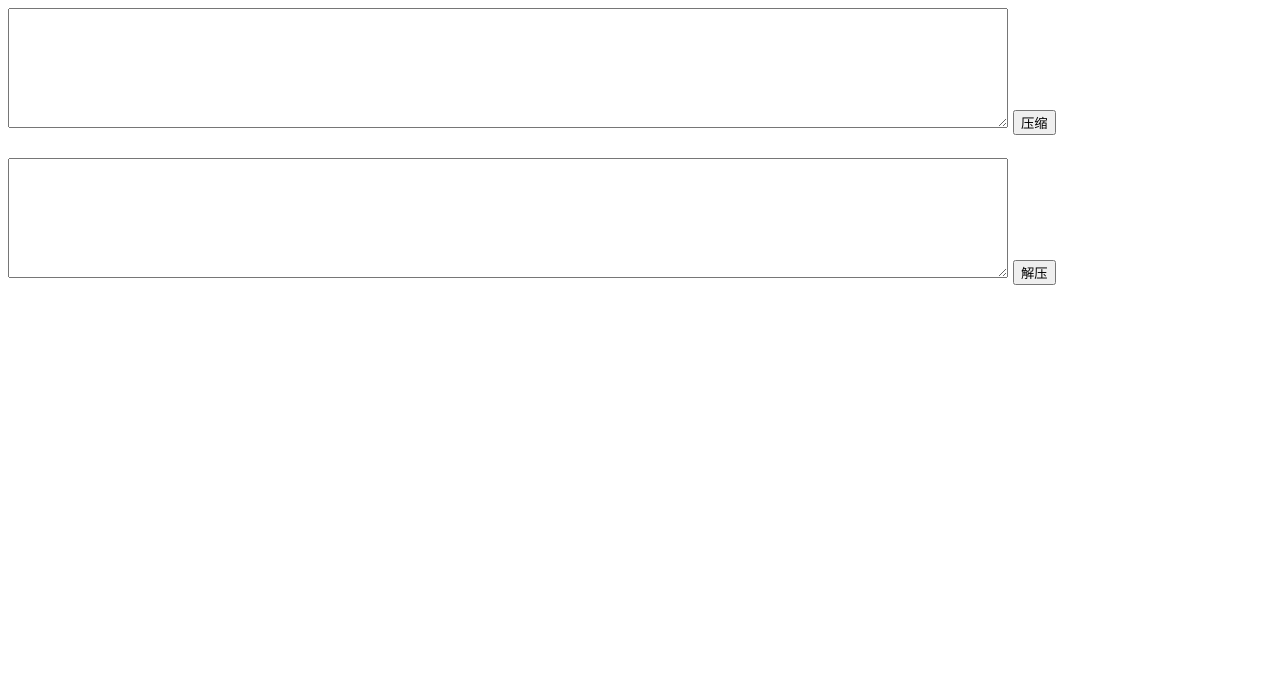
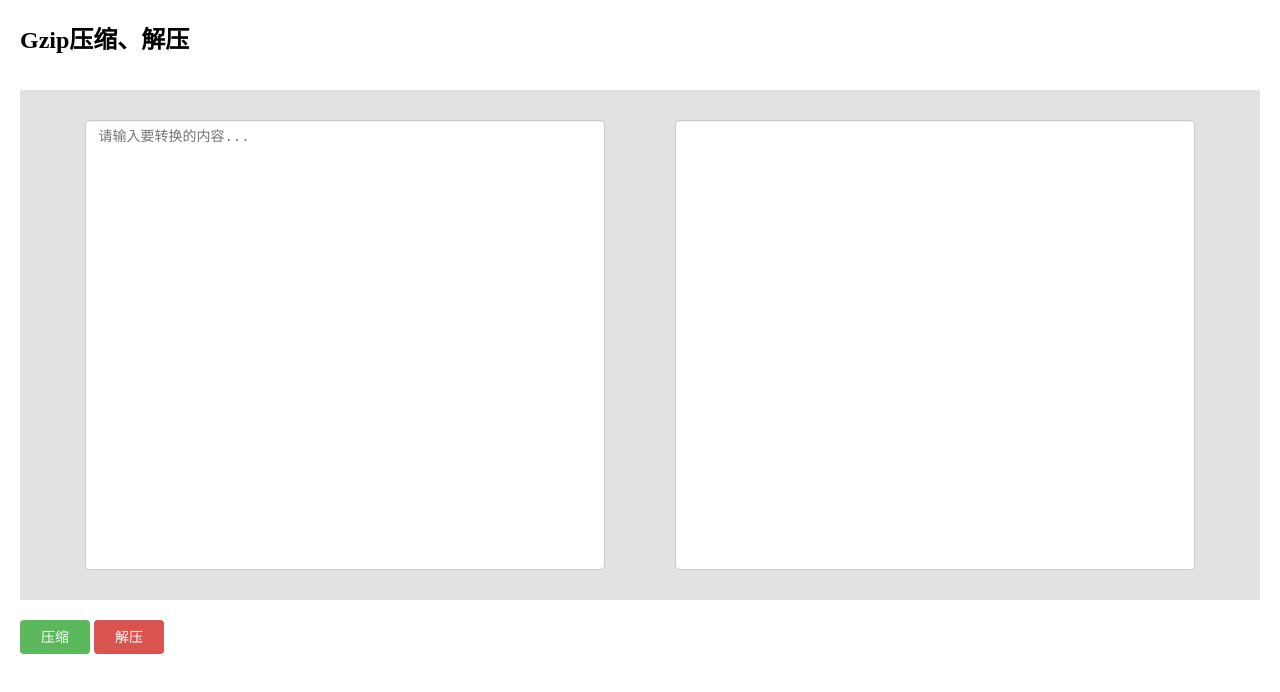
Before and after one commit to LuckyLiuyz/un-gzip, a plain HTML site: page ungzip.html in a window 1280 px wide. Drawn offline with Linux system fonts and the light colour scheme.

Commit message:
样式修改

```diff
--- /dev/null
+++ b/index.css
@@ -0,0 +1,97 @@
+html body{
+    margin: 0;
+    padding: 0;
+}
+.tips{
+    line-height: 60px;
+}
+.page-wrapper{
+    margin: 10px 20px;
+}
+.text-area{
+    display: flex;
+    justify-content: center;
+    align-items: center;
+    background: #e2e2e2;
+    padding: 30px;
+    box-sizing: border-box;
+}
+.left-text{
+    flex: 1;
+}
+
+.right-text{
+    flex: 1;
+}
+.zip-textarea{
+    display: block;
+    width: 88%;
+    height: 450px;
+    padding: 6px 12px;
+    font-size: 14px;
+    line-height: 1.428571429;
+    color: #555;
+    resize: none;
+    margin: auto;
+    vertical-align: middle;
+    background-color: #fff;
+    border: 1px solid #ccc;
+    border-radius: 4px;
+    -webkit-box-shadow: inset 0 1px 1px rgba(0,0,0,.075);
+    box-shadow: inset 0 1px 1px rgba(0,0,0,.075);
+    -webkit-transition: border-color ease-in-out .15s,box-shadow ease-in-out .15s;
+    transition: border-color ease-in-out .15s,box-shadow ease-in-out .15s;
+}
+.middle-btn{
+    margin-top: 20px;
+}
+.middle-btn button{
+    display: inline-block;
+    padding: 6px 20px;
+    margin-bottom: 0;
+    font-size: 14px;
+    font-weight: normal;
+    line-height: 1.428571429;
+    text-align: center;
+    white-space: nowrap;
+    vertical-align: middle;
+    cursor: pointer;
+    border: 1px solid transparent;
+    border-radius: 4px;
+    -webkit-user-select: none;
+    -moz-user-select: none;
+    -ms-user-select: none;
+    -o-user-select: none;
+    user-select: none;
+}
+.zip-btn{
+    color: #fff;
+    background-color: #5cb85c;
+    border-color: #4cae4c;
+}
+.unzip-btn{
+    color: #fff;
+    background-color: #d9534f;
+    border-color: #d43f3a;
+}
+
+/*定义滚动条高宽及背景 高宽分别对应横竖滚动条的尺寸*/
+textarea::-webkit-scrollbar {
+    width: 6px;
+    height: 10px;
+    background-color: rgb(196, 189, 189);
+}
+
+/*定义滚动条轨道 内阴影+圆角*/
+textarea::-webkit-scrollbar-track {
+    -webkit-box-shadow: inset 0 0 6px rgba(0,0,0,0.3);
+    border-radius: 10px;
+    background-color: #F5F5F5;
+}
+
+/*定义滑块 内阴影+圆角*/
+textarea::-webkit-scrollbar-thumb {
+    border-radius: 10px;
+    -webkit-box-shadow: inset 0 0 6px rgba(0,0,0,.3);
+    background-color: #999;
+}
--- /dev/null
+++ b/index.js
@@ -0,0 +1,147 @@
+//压缩编码
+var base64EncodeChars = "ABCDEFGHIJKLMNOPQRSTUVWXYZabcdefghijklmnopqrstuvwxyz0123456789+/";
+//解压编码
+var base64DecodeChars = new Array(-1, -1, -1, -1, -1, -1, -1, -1, -1, -1, -1,
+    -1, -1, -1, -1, -1, -1, -1, -1, -1, -1, -1, -1, -1, -1, -1, -1, -1, -1,
+    -1, -1, -1, -1, -1, -1, -1, -1, -1, -1, -1, -1, -1, -1, 62, -1, -1, -1,
+    63, 52, 53, 54, 55, 56, 57, 58, 59, 60, 61, -1, -1, -1, -1, -1, -1, -1,
+    0, 1, 2, 3, 4, 5, 6, 7, 8, 9, 10, 11, 12, 13, 14, 15, 16, 17, 18, 19, 20,
+    21, 22, 23, 24, 25, -1, -1, -1, -1, -1, -1, 26, 27, 28, 29, 30, 31, 32,
+    33, 34, 35, 36, 37, 38, 39, 40, 41, 42, 43, 44, 45, 46, 47, 48, 49, 50,
+    51, -1, -1, -1, -1, -1);
+
+/**
+ * @method 解压缩
+ */
+function unzip() {
+    try{
+        document.getElementById("target-code").innerHTML = "";
+        var str = document.getElementById("origin-code").value;
+        if (str == undefined) {
+            return null;
+        }
+        var gstr = decodeBase64(str);
+        var strData = pako.inflate(gstr, {
+            to : 'string'
+        });
+        try{
+            strData = JSON.parse(strData);
+        }catch(error){
+
+        }
+        if (strData.error && strData.error.stack) {
+            var stack = strData.error.stack;
+            stack = stack.replace(/\r\n/g, '<br>');
+            stack = stack.replace(/\t/g, '               ');
+            strData.error.stack = stack;
+        }
+        console.log("解压结果：", strData);
+        strData = JSON.stringify(strData, null, 4)
+        document.getElementById("target-code").innerText = strData;
+    }catch (error){
+        document.getElementById("target-code").innerText = "解压出现异常====>" + error;
+    }
+};
+
+/**
+ * @method 压缩
+ */
+function zip() {
+    try{
+        document.getElementById("target-code").innerText = "";
+        var str = document.getElementById("origin-code").value;
+        if (str == undefined) {
+            return null;
+        }
+        var gstr2 = pako.gzip(str);
+        gstr2 = encodeBase64(gstr2)
+        document.getElementById("target-code").innerText = gstr2;
+    }catch(error){
+        document.getElementById("target-code").innerText = "压缩出现异常====>" + error;
+    }
+}
+
+/**
+ * @method 压缩
+ */
+function encodeBase64(bytes) {
+    var out, i, len;
+    var c1, c2, c3;
+    len = bytes.length;
+    i = 0;
+    out = "";
+    while (i < len) {
+        c1 = bytes[i++] & 0xff;
+        if (i == len) {
+            out += base64EncodeChars.charAt(c1 >> 2);
+            out += base64EncodeChars.charAt((c1 & 0x3) << 4);
+            out += "==";
+            break;
+        }
+        c2 = bytes[i++];
+        if (i == len) {
+            out += base64EncodeChars.charAt(c1 >> 2);
+            out += base64EncodeChars.charAt(((c1 & 0x3) << 4) | ((c2 & 0xF0) >> 4));
+            out += base64EncodeChars.charAt((c2 & 0xF) << 2);
+            out += "=";
+            break;
+        }
+        c3 = bytes[i++];
+        out += base64EncodeChars.charAt(c1 >> 2);
+        out += base64EncodeChars.charAt(((c1 & 0x3) << 4) | ((c2 & 0xF0) >> 4));
+        out += base64EncodeChars.charAt(((c2 & 0xF) << 2) | ((c3 & 0xC0) >> 6));
+        out += base64EncodeChars.charAt(c3 & 0x3F);
+    }
+    return out;
+};
+
+/**
+ * @method 解压缩
+ */
+function decodeBase64(str) {
+    var c1, c2, c3, c4;
+    var i, len, out;
+    len = str.length;
+    i = 0;
+    out = "";
+    while (i < len) {
+        /* c1 */
+        do {
+            c1 = base64DecodeChars[str.charCodeAt(i++) & 0xff];
+        }
+        while (i < len && c1 == -1);
+        if (c1 == -1)
+            break;
+        /* c2 */
+        do {
+            c2 = base64DecodeChars[str.charCodeAt(i++) & 0xff];
+        }
+        while (i < len && c2 == -1);
+        if (c2 == -1)
+            break;
+        out += String.fromCharCode((c1 << 2) | ((c2 & 0x30) >> 4));
+        /* c3 */
+        do {
+            c3 = str.charCodeAt(i++) & 0xff;
+            if (c3 == 61)
+                return out;
+            c3 = base64DecodeChars[c3];
+        }
+        while (i < len && c3 == -1);
+        if (c3 == -1)
+            break;
+        out += String.fromCharCode(((c2 & 0XF) << 4) | ((c3 & 0x3C) >> 2));
+        /* c4 */
+        do {
+            c4 = str.charCodeAt(i++) & 0xff;
+            if (c4 == 61)
+                return out;
+            c4 = base64DecodeChars[c4];
+        }
+        while (i < len && c4 == -1);
+        if (c4 == -1)
+            break;
+        out += String.fromCharCode(((c3 & 0x03) << 6) | c4);
+    }
+    return out;
+};
--- a/ungzip.html
+++ b/ungzip.html
@@ -1,156 +1,27 @@
 <html>
 <head>
     <meta http-equiv="Content-Type" content="text/html; charset=utf-8" />
-
     <title>gzip解压工具</title>
+    <link rel="stylesheet" href="./index.css">
+    <script type="text/javascript" src="pako.js"></script>
+    <script type="text/javascript" src="index.js"></script>
 </head>
-<body style="font-size: 20px">
-    <textarea id="code2" style="height: 120px; width: 1000px"></textarea>
-    <button id="zip2" onclick="zip()">压缩</button>
-    <div id="uncode2"
-        style="width: 1000px; word-wrap: break-word; overflow: hidden;"></div>
-    <br />
-    <textarea id="code" style="height: 120px; width: 1000px"></textarea>
-    <button id="unzip" onclick="unzip()">解压</button>
+<body>
+    <div class="page-wrapper">
+        <h2 class="tips">Gzip压缩、解压</h2>
+        <div class="text-area">
+            <div class="left-text">
+                <textarea id="origin-code" class="zip-textarea" placeholder="请输入要转换的内容..."></textarea>
+            </div>
+            <div class="right-text">
+                <textarea id="target-code" class="zip-textarea"></textarea>
+            </div>
+        </div>
+        <div class="middle-btn">
+            <button id="zip2" class="zip-btn" onclick="zip()">压缩</button>
+            <button id="unzip" class="unzip-btn" onclick="unzip()">解压</button>
+        </div>
+    </div>
     <pre id="uncode"></pre>
 </body>
-<script type="text/javascript" src="pako.js"></script>
-<script>
-    //压缩编码
-    var base64EncodeChars = "ABCDEFGHIJKLMNOPQRSTUVWXYZabcdefghijklmnopqrstuvwxyz0123456789+/";
-    //解压编码
-    var base64DecodeChars = new Array(-1, -1, -1, -1, -1, -1, -1, -1, -1, -1, -1,
-        -1, -1, -1, -1, -1, -1, -1, -1, -1, -1, -1, -1, -1, -1, -1, -1, -1, -1,
-        -1, -1, -1, -1, -1, -1, -1, -1, -1, -1, -1, -1, -1, -1, 62, -1, -1, -1,
-        63, 52, 53, 54, 55, 56, 57, 58, 59, 60, 61, -1, -1, -1, -1, -1, -1, -1,
-        0, 1, 2, 3, 4, 5, 6, 7, 8, 9, 10, 11, 12, 13, 14, 15, 16, 17, 18, 19, 20,
-        21, 22, 23, 24, 25, -1, -1, -1, -1, -1, -1, 26, 27, 28, 29, 30, 31, 32,
-        33, 34, 35, 36, 37, 38, 39, 40, 41, 42, 43, 44, 45, 46, 47, 48, 49, 50,
-        51, -1, -1, -1, -1, -1);
-    //解压
-    function unzip() {
-        try{
-            document.getElementById("uncode").innerHTML = "";
-            var str = document.getElementById("code").value;
-            if (str == undefined) {
-                return null;
-            }
-            var gstr = decodeBase64(str);
-            var strData = pako.inflate(gstr, {
-                to : 'string'
-            });
-            try{
-                strData = JSON.parse(strData);
-            }catch(error){
-
-            }
-            if (strData.error && strData.error.stack) {
-                var stack = strData.error.stack;
-                stack = stack.replace(/\r\n/g, '<br>');
-                stack = stack.replace(/\t/g, '               ');
-                strData.error.stack = stack;
-            }
-            console.log(strData);
-            strData = JSON.stringify(strData, null, 4)
-            document.getElementById("uncode").innerHTML = strData;
-        }catch (error){
-            document.getElementById("uncode").innerHTML = "<span style='color: red'>解压出现异常====>"+error+"</span>";
-        }
-
-    };
-    //压缩
-    function zip() {
-        try{
-            document.getElementById("uncode2").innerHTML = "";
-            var str = document.getElementById("code2").value;
-            if (str == undefined) {
-                return null;
-            }
-            var gstr2 = pako.gzip(str);
-            gstr2 = encodeBase64(gstr2)
-            document.getElementById("uncode2").innerHTML = gstr2;
-        }catch(error){
-            document.getElementById("uncode2").innerHTML = "<span style='color: red'>压缩出现异常====>"+error+"</span>";
-        }
-
-    }
-
-    function encodeBase64(bytes) {
-        var out, i, len;
-        var c1, c2, c3;
-        len = bytes.length;
-        i = 0;
-        out = "";
-        while (i < len) {
-            c1 = bytes[i++] & 0xff;
-            if (i == len) {
-                out += base64EncodeChars.charAt(c1 >> 2);
-                out += base64EncodeChars.charAt((c1 & 0x3) << 4);
-                out += "==";
-                break;
-            }
-            c2 = bytes[i++];
-            if (i == len) {
-                out += base64EncodeChars.charAt(c1 >> 2);
-                out += base64EncodeChars.charAt(((c1 & 0x3) << 4) | ((c2 & 0xF0) >> 4));
-                out += base64EncodeChars.charAt((c2 & 0xF) << 2);
-                out += "=";
-                break;
-            }
-            c3 = bytes[i++];
-            out += base64EncodeChars.charAt(c1 >> 2);
-            out += base64EncodeChars.charAt(((c1 & 0x3) << 4) | ((c2 & 0xF0) >> 4));
-            out += base64EncodeChars.charAt(((c2 & 0xF) << 2) | ((c3 & 0xC0) >> 6));
-            out += base64EncodeChars.charAt(c3 & 0x3F);
-        }
-        return out;
-    };
-    function decodeBase64(str) {
-        var c1, c2, c3, c4;
-        var i, len, out;
-        len = str.length;
-        i = 0;
-        out = "";
-        while (i < len) {
-            /* c1 */
-            do {
-                c1 = base64DecodeChars[str.charCodeAt(i++) & 0xff];
-            }
-            while (i < len && c1 == -1);
-            if (c1 == -1)
-                break;
-            /* c2 */
-            do {
-                c2 = base64DecodeChars[str.charCodeAt(i++) & 0xff];
-            }
-            while (i < len && c2 == -1);
-            if (c2 == -1)
-                break;
-            out += String.fromCharCode((c1 << 2) | ((c2 & 0x30) >> 4));
-            /* c3 */
-            do {
-                c3 = str.charCodeAt(i++) & 0xff;
-                if (c3 == 61)
-                    return out;
-                c3 = base64DecodeChars[c3];
-            }
-            while (i < len && c3 == -1);
-            if (c3 == -1)
-                break;
-            out += String.fromCharCode(((c2 & 0XF) << 4) | ((c3 & 0x3C) >> 2));
-            /* c4 */
-            do {
-                c4 = str.charCodeAt(i++) & 0xff;
-                if (c4 == 61)
-                    return out;
-                c4 = base64DecodeChars[c4];
-            }
-            while (i < len && c4 == -1);
-            if (c4 == -1)
-                break;
-            out += String.fromCharCode(((c3 & 0x03) << 6) | c4);
-        }
-        return out;
-    };
-</script>
 </html>
```
